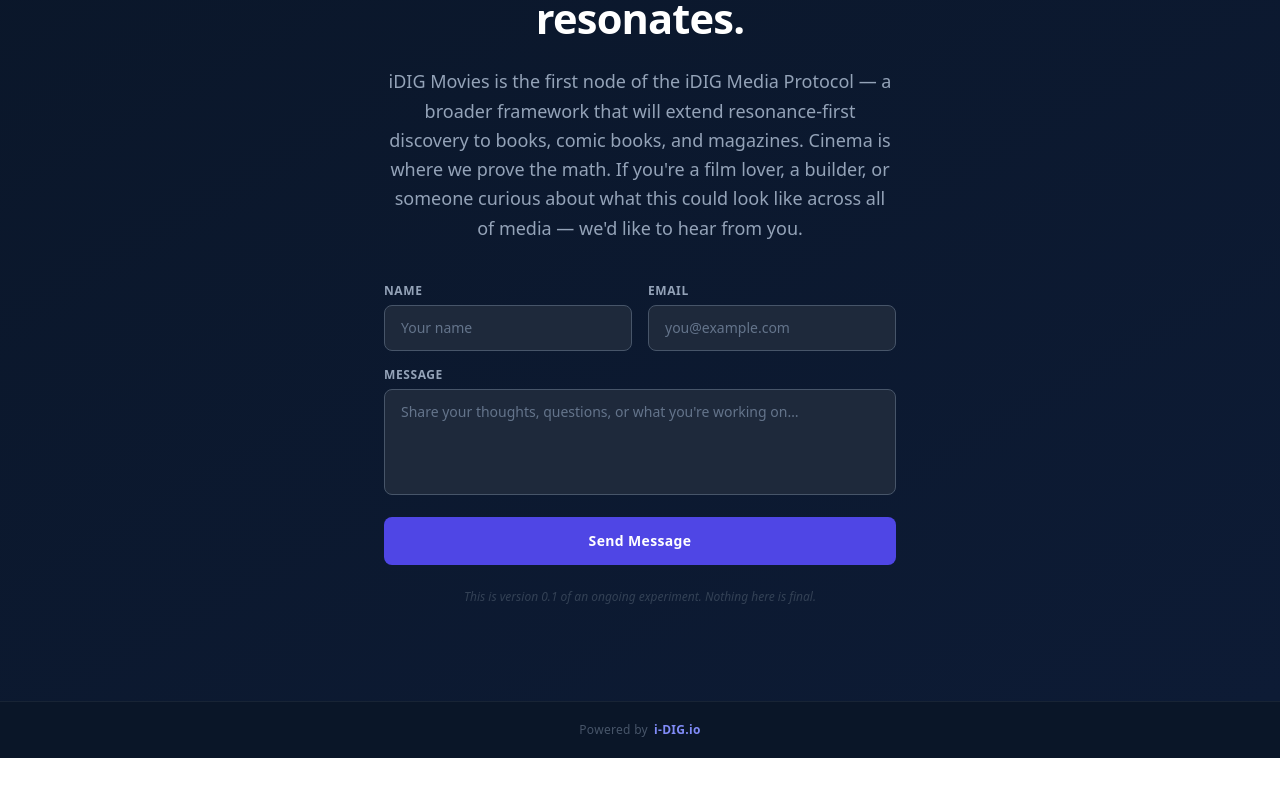
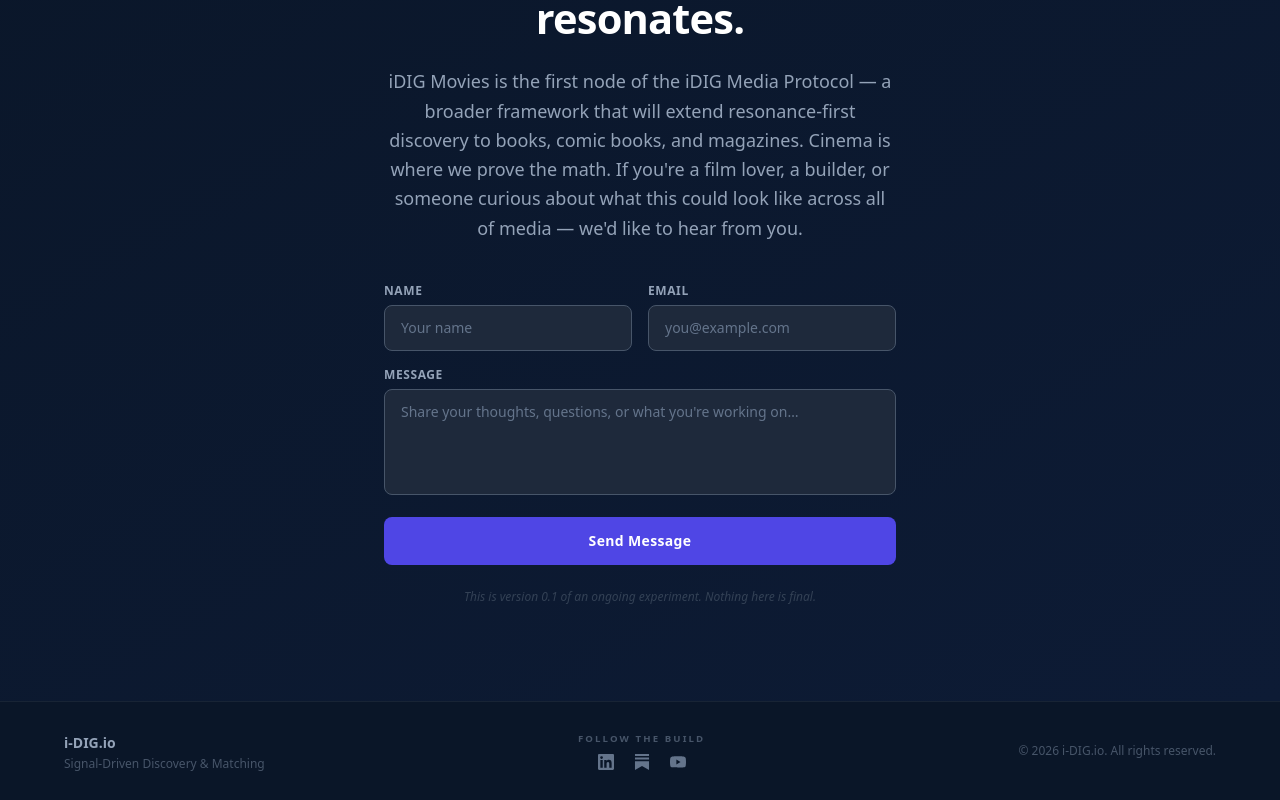
Before and after one commit to theresonantbuilder/idig_website, a React (Vite) app: page /idigmovies in a window 1280 px wide. Shown: the part 6136-6936 px from the top of the page. Before the commit the page ends 6894 px from the top, so only its background shows below. Built offline with nearby package versions, Linux system fonts and the light colour scheme.

Commit message:
Updated footers across multiple pages to use the new Footer component, and removed the old hardcoded footer code. Also added a call to useLocation() in AboutPaul.tsx to ensure the component re-renders when the route changes.

```diff
--- /dev/null
+++ b/src/components/Footer.tsx
@@ -0,0 +1,83 @@
+const SOCIAL = [
+  {
+    label: 'LinkedIn',
+    href: 'https://www.linkedin.com/company/idig-protocol/?viewAsMember=true',
+    icon: (
+      <svg className="w-4 h-4" fill="currentColor" viewBox="0 0 24 24">
+        <path d="M20.447 20.452h-3.554v-5.569c0-1.328-.027-3.037-1.852-3.037-1.853 0-2.136 1.445-2.136 2.939v5.667H9.351V9h3.414v1.561h.046c.477-.9 1.637-1.85 3.37-1.85 3.601 0 4.267 2.37 4.267 5.455v6.286zM5.337 7.433a2.062 2.062 0 01-2.063-2.065 2.064 2.064 0 112.063 2.065zm1.782 13.019H3.555V9h3.564v11.452zM22.225 0H1.771C.792 0 0 .774 0 1.729v20.542C0 23.227.792 24 1.771 24h20.451C23.2 24 24 23.227 24 22.271V1.729C24 .774 23.2 0 22.222 0h.003z"/>
+      </svg>
+    ),
+  },
+  {
+    label: 'Substack',
+    href: 'https://theresonantbuilders.substack.com/',
+    icon: (
+      <svg className="w-4 h-4" fill="currentColor" viewBox="0 0 24 24">
+        <path d="M22.539 8.242H1.46V5.406h21.08v2.836zM1.46 10.812V24L12 18.11 22.54 24V10.812H1.46zM22.54 0H1.46v2.836h21.08V0z"/>
+      </svg>
+    ),
+  },
+  {
+    label: 'YouTube',
+    href: 'https://www.youtube.com/@i-DIG-framework',
+    icon: (
+      <svg className="w-4 h-4" fill="currentColor" viewBox="0 0 24 24">
+        <path d="M23.498 6.186a3.016 3.016 0 0 0-2.122-2.136C19.505 3.545 12 3.545 12 3.545s-7.505 0-9.377.505A3.017 3.017 0 0 0 .502 6.186C0 8.07 0 12 0 12s0 3.93.502 5.814a3.016 3.016 0 0 0 2.122 2.136c1.871.505 9.376.505 9.376.505s7.505 0 9.377-.505a3.015 3.015 0 0 0 2.122-2.136C24 15.93 24 12 24 12s0-3.93-.502-5.814zM9.545 15.568V8.432L15.818 12l-6.273 3.568z"/>
+      </svg>
+    ),
+  },
+];
+
+interface Props {
+  variant?: 'light' | 'dark';
+}
+
+export default function Footer({ variant = 'dark' }: Props) {
+  const dark = variant === 'dark';
+
+  return (
+    <footer
+      className={`border-t py-7 px-6 ${dark ? 'bg-[#0A1628] border-white/[0.06]' : 'bg-white border-slate-200'}`}
+    >
+      <div className="max-w-6xl mx-auto flex flex-col md:flex-row items-center justify-between gap-5">
+
+        {/* Left — branding */}
+        <div className="text-center md:text-left">
+          <a href="/" className={`font-bold text-sm ${dark ? 'text-slate-400 hover:text-[#818CF8]' : 'text-slate-900 hover:text-blue-600'} transition`}>
+            i-DIG.io
+          </a>
+          <p className={`text-xs mt-0.5 ${dark ? 'text-slate-600' : 'text-slate-500'}`}>
+            Signal-Driven Discovery &amp; Matching
+          </p>
+        </div>
+
+        {/* Center — Follow the Build */}
+        <div className="flex flex-col items-center gap-2">
+          <span className={`text-[0.6rem] font-extrabold tracking-[0.22em] uppercase ${dark ? 'text-slate-600' : 'text-slate-400'}`}>
+            Follow the Build
+          </span>
+          <div className="flex items-center gap-5">
+            {SOCIAL.map(s => (
+              <a
+                key={s.label}
+                href={s.href}
+                target="_blank"
+                rel="noopener noreferrer"
+                aria-label={s.label}
+                className={`transition ${dark ? 'text-slate-500 hover:text-[#818CF8]' : 'text-slate-400 hover:text-slate-700'}`}
+              >
+                {s.icon}
+              </a>
+            ))}
+          </div>
+        </div>
+
+        {/* Right — copyright */}
+        <p className={`text-xs ${dark ? 'text-slate-600' : 'text-slate-500'}`}>
+          &copy; 2026 i-DIG.io. All rights reserved.
+        </p>
+
+      </div>
+    </footer>
+  );
+}
--- a/src/pages/AboutPaul.tsx
+++ b/src/pages/AboutPaul.tsx
@@ -1,6 +1,7 @@
 import { useState, useEffect } from 'react';
 import { useLocation } from 'wouter';
 import NavBar from '../components/NavBar';
+import Footer from '../components/Footer';
 import { Linkedin } from 'lucide-react';
 
 export default function AboutPaul() {
@@ -156,15 +157,7 @@
         </div>
       </main>
 
-      <footer className="border-t border-slate-200 py-8">
-        <div className="max-w-6xl mx-auto px-6 flex flex-col md:flex-row justify-between items-center">
-          <div className="mb-4 md:mb-0">
-            <span className="font-bold text-slate-900">i-DIG.io</span>
-            <p className="text-slate-500 text-sm mt-1">Signal-Driven Discovery & Matching</p>
-          </div>
-          <div className="text-sm text-slate-500">&copy; 2026 i-DIG.io. All rights reserved.</div>
-        </div>
-      </footer>
+      <Footer variant="light" />
 
     </div>
   );
--- a/src/pages/HiringSignals.tsx
+++ b/src/pages/HiringSignals.tsx
@@ -1,6 +1,7 @@
 import { useLocation } from 'wouter';
 import NavBar from '../components/NavBar';
 import ContactForm from '../components/ContactForm';
+import Footer from '../components/Footer';
 
 // ── Reusable sub-components ───────────────────────────────────────────────────
 
@@ -41,7 +42,7 @@
 // ── Page ─────────────────────────────────────────────────────────────────────
 
 export default function HiringSignals() {
-  const [, navigate] = useLocation();
+  useLocation();
 
   return (
     <div className="min-h-screen font-sans text-slate-900">
@@ -451,14 +452,7 @@
 
       </main>
 
-      {/* Footer */}
-      <footer className="border-t py-5 px-10 flex items-center justify-center gap-1.5"
-        style={{ background: '#0A1628', borderColor: 'rgba(255,255,255,0.06)' }}>
-        <span className="text-xs text-slate-600 tracking-wide">Powered by</span>
-        <button onClick={() => navigate('/')} className="text-xs font-bold text-[#818CF8] tracking-wide hover:text-indigo-300 transition">
-          i-DIG.io
-        </button>
-      </footer>
+      <Footer />
 
     </div>
   );
--- a/src/pages/HomeSignalDriven.tsx
+++ b/src/pages/HomeSignalDriven.tsx
@@ -4,6 +4,7 @@
 import { getAllPostMeta } from '../lib/posts';
 import MediaPlayer from '../components/MediaPlayer';
 import NavBar from '../components/NavBar';
+import Footer from '../components/Footer';
 
 
 function formatDate(dateStr: string) {
@@ -279,12 +280,7 @@
           </div>
         </section>
 
-        <footer className="bg-white py-6 border-t border-slate-200">
-          <div className="max-w-6xl mx-auto px-6 flex flex-col md:flex-row justify-between items-center">
-            <div className="mb-4 md:mb-0"><span className="font-bold text-slate-900">i-DIG.io</span><p className="text-slate-500 text-sm mt-1">Signal-Driven Discovery & Matching</p></div>
-            <div className="text-sm text-slate-500">&copy; 2026 i-DIG.io. All rights reserved.</div>
-          </div>
-        </footer>
+        <Footer variant="light" />
 
 
       </main>
--- a/src/pages/IDIGMovies.tsx
+++ b/src/pages/IDIGMovies.tsx
@@ -1,5 +1,6 @@
 import NavBar from '../components/NavBar';
 import ContactForm from '../components/ContactForm';
+import Footer from '../components/Footer';
 
 // ── Reusable sub-components ───────────────────────────────────────────────────
 
@@ -442,14 +443,7 @@
 
       </main>
 
-      {/* Footer */}
-      <footer className="border-t py-5 px-10 flex items-center justify-center gap-1.5"
-        style={{ background: '#0A1628', borderColor: 'rgba(255,255,255,0.06)' }}>
-        <span className="text-xs text-slate-600 tracking-wide">Powered by</span>
-        <a href="/" className="text-xs font-bold text-[#818CF8] tracking-wide hover:text-indigo-300 transition">
-          i-DIG.io
-        </a>
-      </footer>
+      <Footer />
 
     </div>
   );
--- a/src/pages/MentalHealthPathways.tsx
+++ b/src/pages/MentalHealthPathways.tsx
@@ -1,5 +1,6 @@
 import NavBar from '../components/NavBar';
 import ContactForm from '../components/ContactForm';
+import Footer from '../components/Footer';
 
 // ── Reusable sub-components ───────────────────────────────────────────────────
 
@@ -444,14 +445,7 @@
 
       </main>
 
-      {/* Footer */}
-      <footer className="border-t py-5 px-10 flex items-center justify-center gap-1.5"
-        style={{ background: '#0A1628', borderColor: 'rgba(255,255,255,0.06)' }}>
-        <span className="text-xs text-slate-600 tracking-wide">Powered by</span>
-        <a href="/" className="text-xs font-bold text-[#818CF8] tracking-wide hover:text-indigo-300 transition">
-          i-DIG.io
-        </a>
-      </footer>
+      <Footer />
 
     </div>
   );
--- a/src/pages/Post.tsx
+++ b/src/pages/Post.tsx
@@ -1,6 +1,7 @@
 import { useState } from 'react';
 import { useLocation, useParams } from 'wouter';
 import NavBar from '../components/NavBar';
+import Footer from '../components/Footer';
 import DOMPurify from 'dompurify';
 import { getPostBySlug } from '../lib/posts';
 import MediaPlayer from '../components/MediaPlayer';
@@ -247,15 +248,7 @@
         </div>
       </main>
 
-      <footer className="border-t border-slate-800 py-8">
-        <div className="max-w-6xl mx-auto px-6 flex flex-col md:flex-row justify-between items-center">
-          <div className="mb-4 md:mb-0">
-            <span className="font-bold text-slate-400">i-DIG.io</span>
-            <p className="text-slate-600 text-sm mt-1">Signal-Driven Discovery & Matching</p>
-          </div>
-          <div className="text-sm text-slate-600">&copy; 2026 i-DIG.io. All rights reserved.</div>
-        </div>
-      </footer>
+      <Footer />
     </div>
   );
 }
--- a/src/pages/TheResonantBuilders.tsx
+++ b/src/pages/TheResonantBuilders.tsx
@@ -1,6 +1,7 @@
 import { useState } from 'react';
 import { useLocation } from 'wouter';
 import NavBar from '../components/NavBar';
+import Footer from '../components/Footer';
 import { getAllPostMeta } from '../lib/posts';
 import type { PostMeta } from '../types/post';
 
@@ -229,15 +230,7 @@
         </div>
       </main>
 
-      <footer className="border-t border-slate-800 py-8">
-        <div className="max-w-6xl mx-auto px-6 flex flex-col md:flex-row justify-between items-center">
-          <div className="mb-4 md:mb-0">
-            <span className="font-bold text-slate-400">i-DIG.io</span>
-            <p className="text-slate-600 text-sm mt-1">Signal-Driven Discovery & Matching</p>
-          </div>
-          <div className="text-sm text-slate-600">&copy; 2026 i-DIG.io. All rights reserved.</div>
-        </div>
-      </footer>
+      <Footer />
     </div>
   );
 }
```
